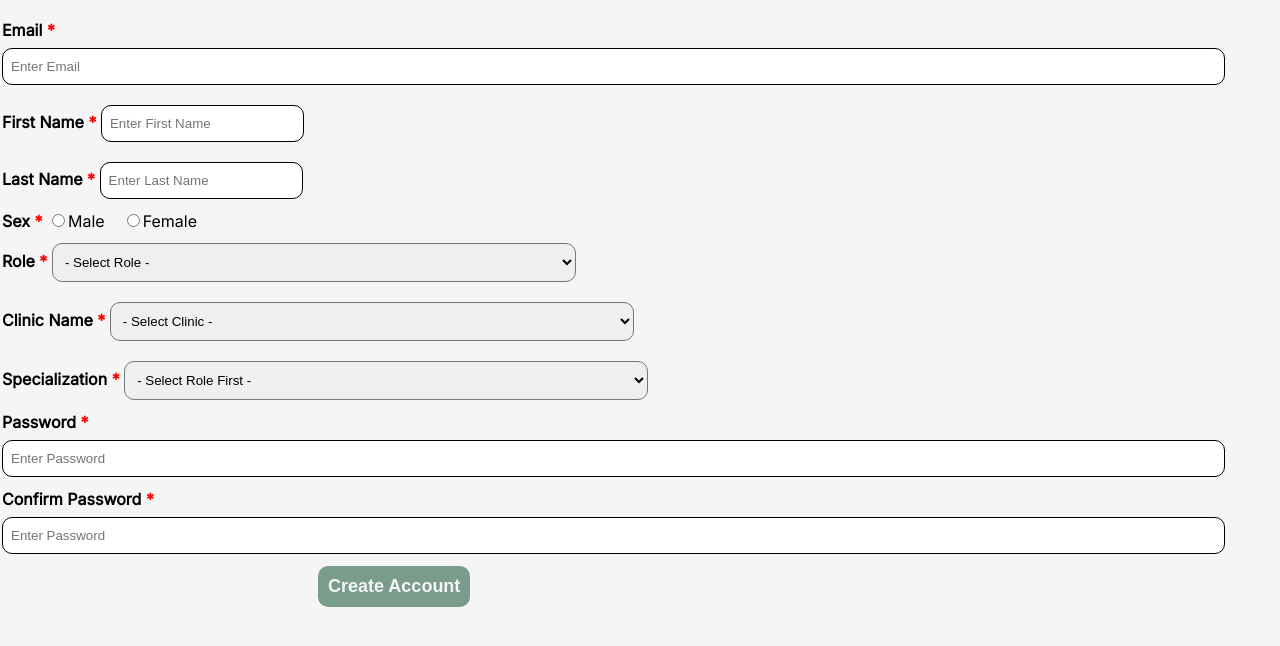
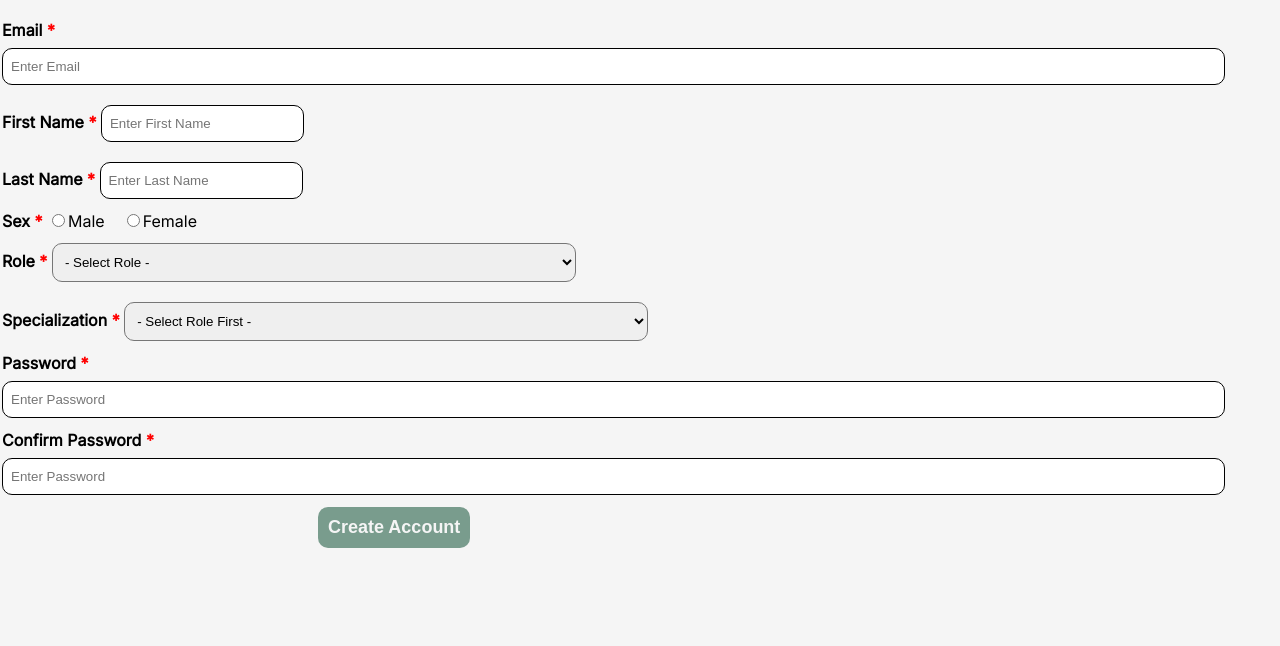
Before and after one commit to Kirito1456/CAPSTONE-web, a Django app: page /create/ in a window 1280 px wide. Shown: the top 646 px of the page. Run offline with Django 3.2, Linux system fonts and the light colour scheme; some libraries are stand-ins or nearby versions.

Commit message:
Working register

```diff
--- a/hospital_management/hmis/forms.py
+++ b/hospital_management/hmis/forms.py
@@ -96,11 +96,11 @@ class StaffRegistrationForm(forms.ModelForm):
 
     class Meta:
         model = Staff
-        fields = ('fname', 'lname', 'role', 'sex', 'clinic',  'specialization', 'email')
+        fields = ('fname', 'lname', 'role', 'sex',   'specialization', 'email')
         widgets = {
             'fname': forms.TextInput(attrs={'placeholder': 'Enter your first name'}),
             'lname': forms.TextInput(attrs={'placeholder': 'Enter your last name'}),
             'email': forms.EmailInput(attrs={'placeholder': 'Enter your email'}),
-            'clinic': forms.TextInput(attrs={'placeholder': 'Enter your clinic name'}),
+            #'clinic': forms.TextInput(attrs={'placeholder': 'Enter your clinic name'}),
             #'clinicaddress': forms.TextInput(attrs={'placeholder': 'Enter your clinic address'}),
         }
--- a/hospital_management/hmis/models.py
+++ b/hospital_management/hmis/models.py
@@ -21,7 +21,7 @@ class Staff(models.Model):
     fname = models.CharField(max_length=100)
     lname = models.CharField(max_length=100)
     #cnumber = models.CharField(max_length=20, null=True)
-    clinic = models.CharField(max_length=255, null=True)
+    #clinic = models.CharField(max_length=255, null=True)
     #clinicaddress = models.CharField(max_length=255, null=True)
     SEX_CHOICES = (
         ('Male', 'Male'),
--- a/hospital_management/hmis/views.py
+++ b/hospital_management/hmis/views.py
@@ -163,7 +163,7 @@ def create(request):
                 return redirect('register')
 
             try:
-
+                clinic = request.POST.get('clinic')
 
                 # Check if clinic data is provided
                 id = str(uuid.uuid1())
@@ -181,7 +181,7 @@ def create(request):
                     # Save new clinic data
                     clinic_ref =  db.child('clinics').child(id).set(clinic_data)
                     #clinic_id = clinic_ref.key  # Get the unique key of the pushed clinic
-                    cleaned_data['clinic'] = id
+                    clinic = id
 
                 # Create user in Firebase Authentication
                 user = firebase_auth.create_user_with_email_and_password(email, password)
@@ -195,14 +195,27 @@ def create(request):
                     'role': cleaned_data['role'],
                     'specialization': cleaned_data['specialization'],
                     #'department': cleaned_data['department'],
-                    'clinic': cleaned_data['clinic'],
+                    'clinic': clinic,
                     'email': email,
                 }
+
+                data2 = {
+                    'uid': user['localId'],
+                    'fname': cleaned_data['fname'],
+                    'lname': cleaned_data['lname'],
+                    'sex': cleaned_data['sex'],
+                    'role': cleaned_data['role'],
+                    'specialization': cleaned_data['specialization'],
+                    #'department': cleaned_data['department'],
+                    #'clinic': clinic,
+                    'email': email,
+                }
+
 
                 if (cleaned_data['role'] == 'Doctor'):
                     db.child('doctors').child(user['localId']).set(data)
                 else:
-                    db.child('nurses').child(user['localId']).set(data)
+                    db.child('nurses').child(user['localId']).set(data2)
 
                 messages.success(request, 'Registration successful! Please log in.')
                 return redirect('home')
--- a/hospital_management/static/js/register.js
+++ b/hospital_management/static/js/register.js
@@ -2,6 +2,9 @@ document.addEventListener("DOMContentLoaded", function() {
     // Get the select elements
     const roleSelect = document.getElementById('roleSelect');
     const jobTitleSelect = document.getElementById('jobTitleSelect');
+    var clinicSelect = document.getElementById("doctorClinic");
+    var clinicSelect = document.getElementById("clinicSelect");
+    var othersFields = document.getElementById("othersFields");
 
     // Define the job titles for each role
     const doctorJobTitles = ['General Practitioner', 'Dermatologist', 'Pediatrician'];
@@ -28,6 +31,13 @@ document.addEventListener("DOMContentLoaded", function() {
                 jobTitleSelect.appendChild(option);
             });
         }
+        if (this.value === "Doctor") {
+            doctorClinic.style.display = "block";
+        } else {
+            doctorClinic.style.display = "none";
+            othersFields.style.display = "none";
+        }
+
     }
 
     // Event listener for role selection change
@@ -36,8 +46,6 @@ document.addEventListener("DOMContentLoaded", function() {
     // Initialize job titles based on default role selection
     updateJobTitles();
 
-    var clinicSelect = document.getElementById("clinicSelect");
-    var othersFields = document.getElementById("othersFields");
 
     clinicSelect.addEventListener("change", function() {
         if (this.value === "Others") {
--- a/hospital_management/templates/hmis/register.html
+++ b/hospital_management/templates/hmis/register.html
@@ -42,9 +42,9 @@
             </select>
         </div>
 
-        <div class="form-group">
+        <div class="form-group" id="doctorClinic" style="display: none;">
             <label class="signup_lbl">Clinic Name <span class="red-asterisk">*</span></label>
-            <select class="signup_dd-jobtitle" name="clinic" id="clinicSelect" required>
+            <select class="signup_dd-jobtitle" name="clinic" id="clinicSelect">
                 <option value="">- Select Clinic -</option>
                 {% for account_id, account_data in accounts.items %}
                     <option value={{ account_id }}>{{ account_data.name}}</option>
```
Also changed, not shown: hospital_management/db.sqlite3, hospital_management/hmis/migrations/0014_remove_staff_clinic.py (added).
